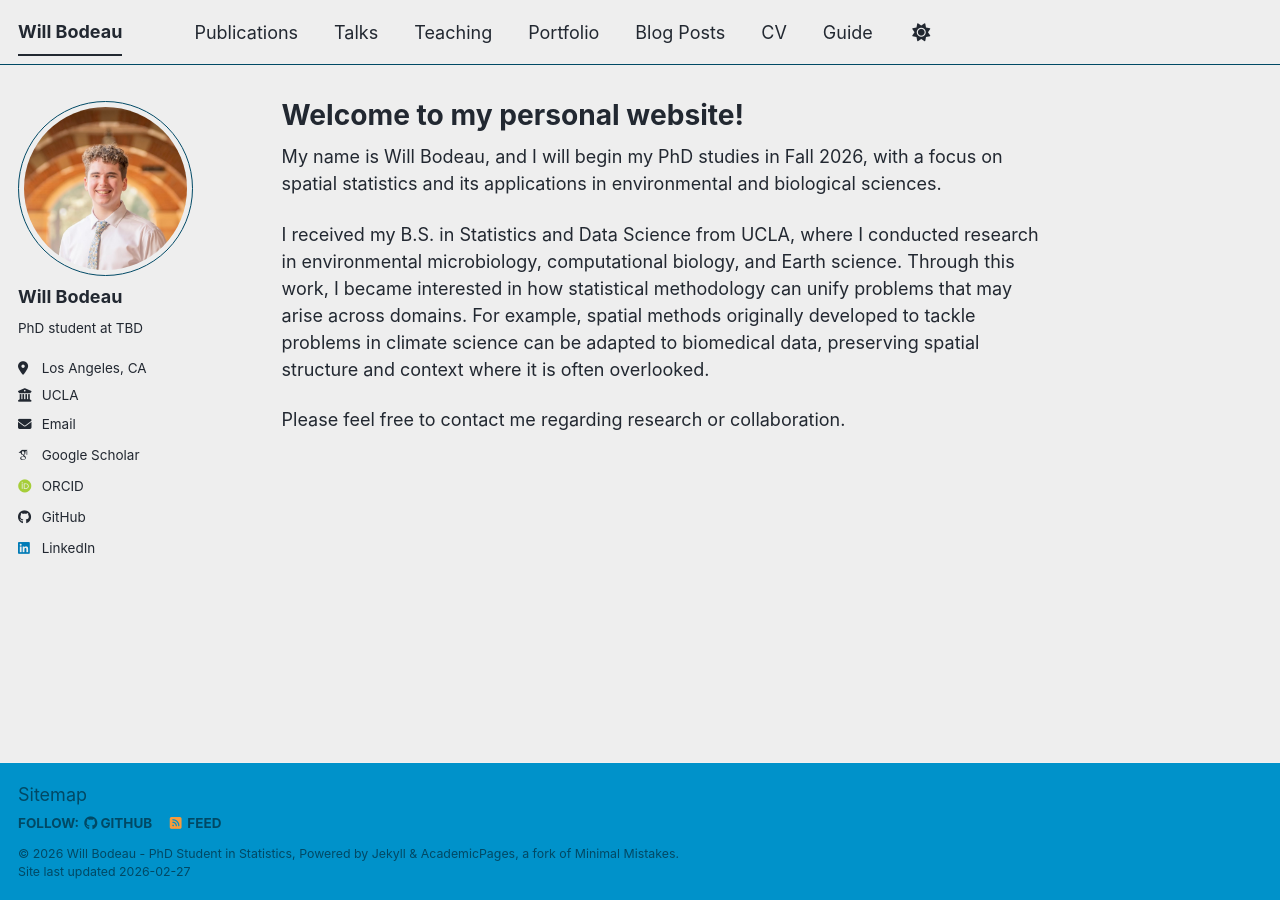
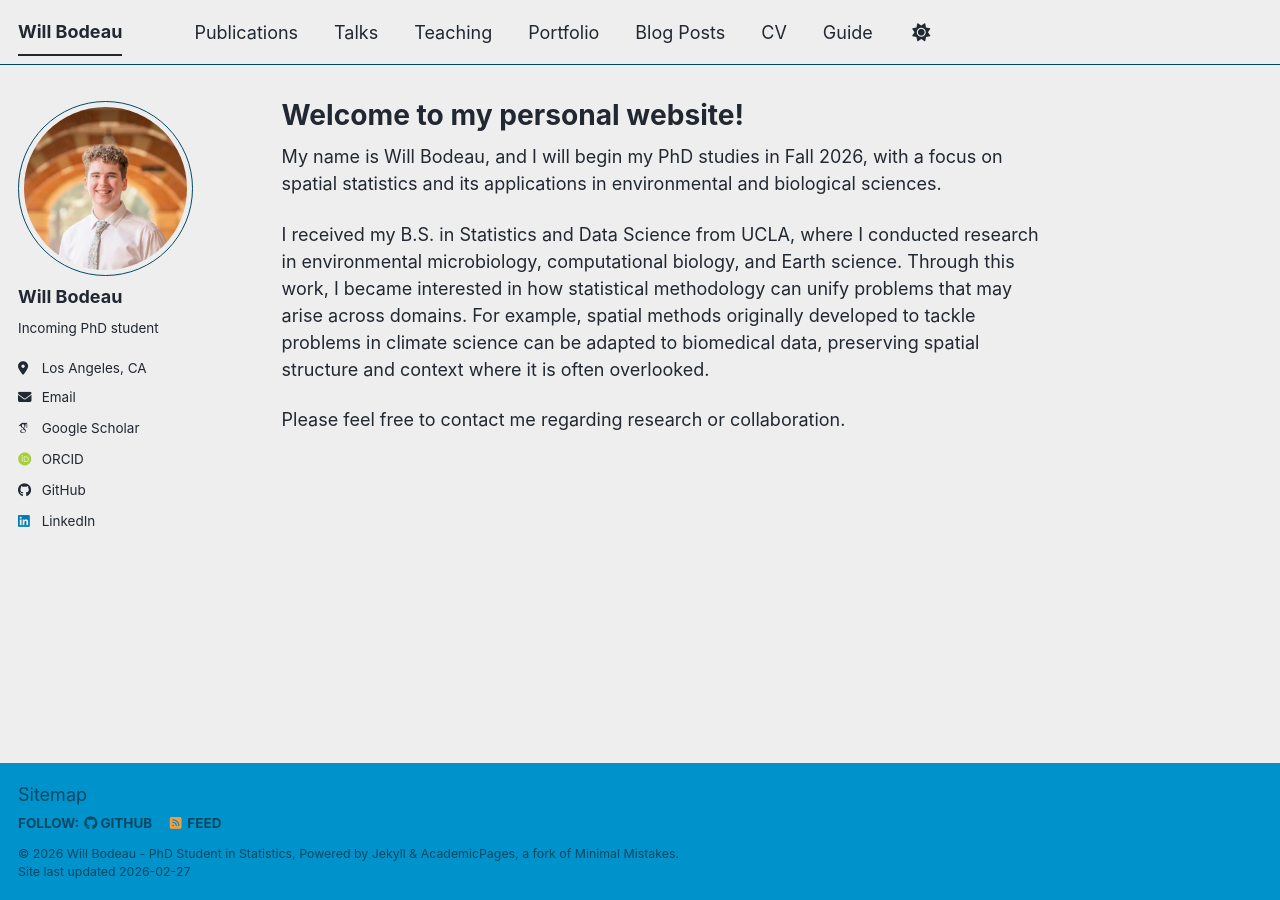
Before and after one commit to willbodeau/willbodeau.github.io, a Jekyll site: the page built from _pages/about.md, in a window 1280 px wide. Built offline with Jekyll 4.4.1, drawn with Linux system fonts in a browser that asks for light colours; some web fonts are replaced; a script bundle is joined from its source files by our own code; library files that are not in the unit come from our copies.

Commit message:
Update _config.yml

```diff
--- a/_config.yml
+++ b/_config.yml
@@ -25,10 +25,10 @@ author:
   # Biographic information
   avatar           : "profile.png"
   name             : "Will Bodeau"
-  pronouns         : # example: "she/her"
-  bio              : "PhD student at TBD"
+  pronouns         : # example: "he/him"
+  bio              : "Incoming PhD student"
   location         : "Los Angeles, CA"
-  employer         : "UCLA"
+  employer         : #"TBD"
   uri              : # URL
   email            : "willbodeau@gmail.com"
 
```
